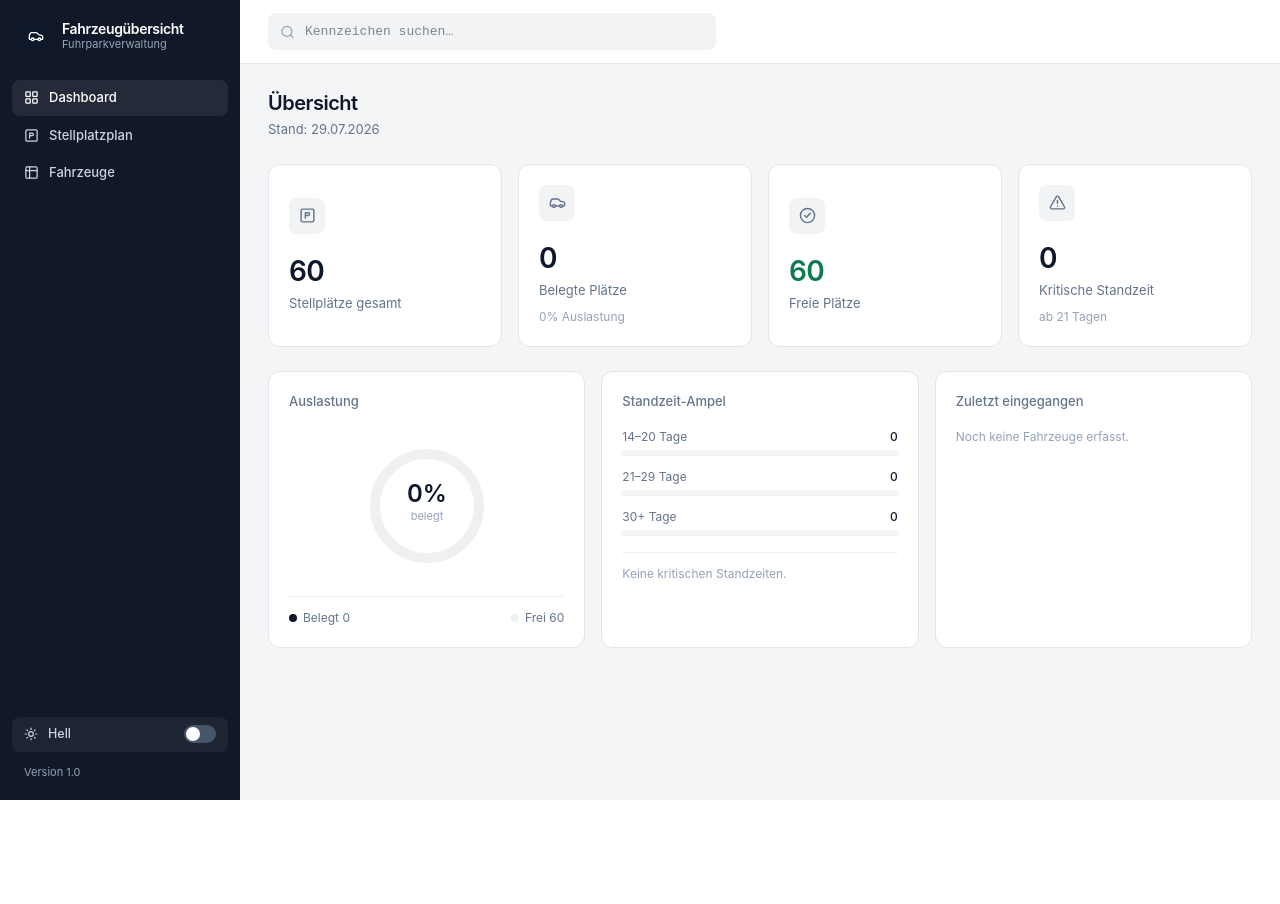
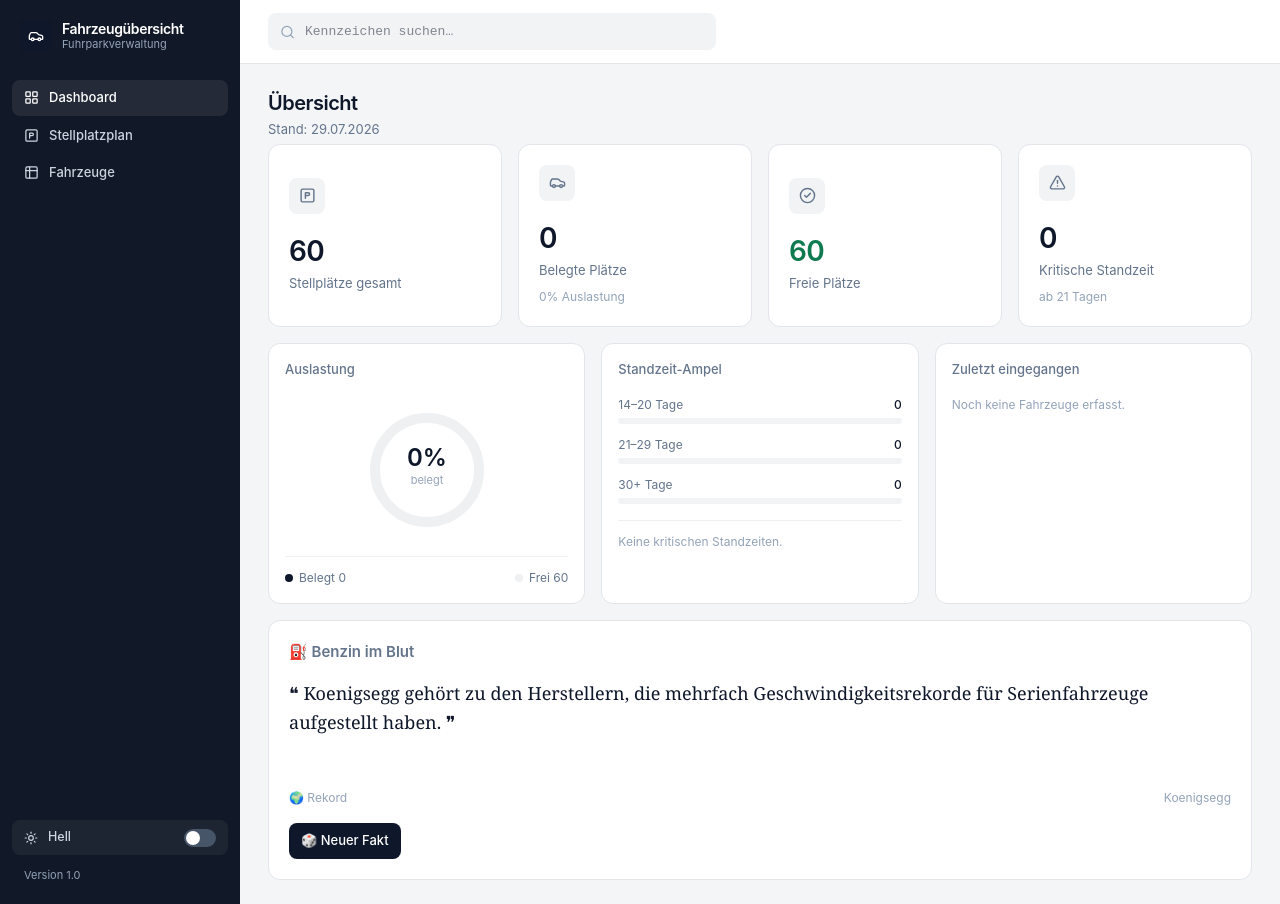
Before and after one commit to kevindollmayer/fahrzeugverwaltung, a React (Vite) app: page / in a window 1280 px wide. Before the commit the page ends 800 px from the top, so only its background shows below. Built offline with nearby package versions, Linux system fonts and the light colour scheme.

Commit message:
Dashboard verbessert

```diff
--- a/package.json
+++ b/package.json
@@ -19,6 +19,7 @@
     "lucide-react": "^1.27.0",
     "react": "^19.2.7",
     "react-dom": "^19.2.7",
+    "react-select": "^5.10.2",
     "tailwindcss": "^4.3.3"
   },
   "devDependencies": {
--- a/src/App.jsx
+++ b/src/App.jsx
@@ -1,3 +1,5 @@
+import BenzinImBlutKachel from "./BenzinImBlutKachel";
+import Select from "react-select";
 import { MARKEN } from "./automarken";
 import React, { useState, useMemo, useEffect, useRef } from "react";
 import {
@@ -249,7 +251,7 @@ const plaetze = erzeugeStellplaetze(maxId);
       <div className="flex-1 min-w-0 flex flex-col">
         <TopBar t={t} suche={suche} setSuche={setSuche} gefundenerPlatz={gefundenerPlatz} />
 
-        <main className="flex-1 px-7 py-6 max-w-[1400px] w-full mx-auto">
+        <main className="flex-1 px-7 py-6 max-w-[1650px] w-full mx-auto">
           {ansicht === "dashboard" && (
             <Dashboard
               ctx={ctx}
@@ -463,8 +465,8 @@ function Dashboard({ ctx, stellplaetze, belegte, freie, auslastungProzent, stand
   const gruen = { hell: "#0F7A50", dunkel: "#6FDCAE" }[ctx.modus];
 
   return (
-    <div className="space-y-6">
-      <div>
+    <div className="space-y-4">
+      <div className="mb-1">
         <h1 className="text-[20px] font-semibold tracking-tight">Übersicht</h1>
         <p className="text-[13px] mt-0.5" style={{ color: t.textMuted }}>Stand: {formatDatum(heuteISO())}</p>
       </div>
@@ -485,50 +487,105 @@ function Dashboard({ ctx, stellplaetze, belegte, freie, auslastungProzent, stand
       </div>
 
       <div className="grid grid-cols-3 gap-4">
-        <div className="rounded-xl p-5 border" style={{ background: t.panel, borderColor: t.border }}>
-          <div className="text-[13px] font-medium mb-4" style={{ color: t.textMuted }}>Auslastung</div>
-          <div className="flex items-center justify-center py-2">
+  <div className="rounded-xl p-4 border" style={{ background: t.panel, borderColor: t.border }}>
+    <div className="text-[13px] font-medium mb-4" style={{ color: t.textMuted }}>
+      Auslastung
+    </div>
+
+    <div className="flex items-center justify-center py-1">
       <RingChart t={t} prozent={auslastungProzent} />
     </div>
-          <div className="flex justify-between text-[12px] mt-3 pt-3 border-t" style={{ color: t.textMuted, borderColor: t.borderSoft }}>
+
+    <div
+      className="flex justify-between text-[12px] mt-3 pt-3 border-t"
+      style={{ color: t.textMuted, borderColor: t.borderSoft }}
+    >
       <span className="flex items-center gap-1.5">
-              <span className="w-2 h-2 rounded-full inline-block" style={{ background: t.text }} /> Belegt {belegte.length}
+        <span className="w-2 h-2 rounded-full inline-block" style={{ background: t.text }} />
+        Belegt {belegte.length}
       </span>
+
       <span className="flex items-center gap-1.5">
-              <span className="w-2 h-2 rounded-full inline-block" style={{ background: t.ringTrack }} /> Frei {freie.length}
+        <span className="w-2 h-2 rounded-full inline-block" style={{ background: t.ringTrack }} />
+        Frei {freie.length}
       </span>
     </div>
   </div>
 
-        <div className="rounded-xl p-5 border" style={{ background: t.panel, borderColor: t.border }}>
-          <div className="text-[13px] font-medium mb-4" style={{ color: t.textMuted }}>Standzeit-Ampel</div>
+  <div className="rounded-xl p-4 border" style={{ background: t.panel, borderColor: t.border }}>
+    <div className="text-[13px] font-medium mb-4" style={{ color: t.textMuted }}>
+      Standzeit-Ampel
+    </div>
+
     <div className="space-y-3">
-            <StandzeitBalken t={t} c={stufenFarben.gelb} label={`14–${SCHWELLE_ORANGE - 1} Tage`} wert={standzeitStats.gelb} max={belegte.length} />
-            <StandzeitBalken t={t} c={stufenFarben.orange} label={`${SCHWELLE_ORANGE}–${SCHWELLE_ROT - 1} Tage`} wert={standzeitStats.orange} max={belegte.length} />
-            <StandzeitBalken t={t} c={stufenFarben.rot} label={`${SCHWELLE_ROT}+ Tage`} wert={standzeitStats.rot} max={belegte.length} />
+      <StandzeitBalken
+        t={t}
+        c={stufenFarben.gelb}
+        label={`14–${SCHWELLE_ORANGE - 1} Tage`}
+        wert={standzeitStats.gelb}
+        max={belegte.length}
+      />
+
+      <StandzeitBalken
+        t={t}
+        c={stufenFarben.orange}
+        label={`${SCHWELLE_ORANGE}–${SCHWELLE_ROT - 1} Tage`}
+        wert={standzeitStats.orange}
+        max={belegte.length}
+      />
+
+      <StandzeitBalken
+        t={t}
+        c={stufenFarben.rot}
+        label={`${SCHWELLE_ROT}+ Tage`}
+        wert={standzeitStats.rot}
+        max={belegte.length}
+      />
     </div>
+
     {kritische === 0 && (
-            <p className="text-[12px] mt-4 pt-3 border-t" style={{ color: t.textFaint, borderColor: t.borderSoft }}>
+      <p
+        className="text-[12px] mt-4 pt-3 border-t"
+        style={{ color: t.textFaint, borderColor: t.borderSoft }}
+      >
         Keine kritischen Standzeiten.
       </p>
     )}
   </div>
 
-        <div className="rounded-xl p-5 border" style={{ background: t.panel, borderColor: t.border }}>
-          <div className="text-[13px] font-medium mb-4" style={{ color: t.textMuted }}>Zuletzt eingegangen</div>
-          {kuerzlich.length === 0 && <p className="text-[12px]" style={{ color: t.textFaint }}>Noch keine Fahrzeuge erfasst.</p>}
+  <div className="rounded-xl p-4 border" style={{ background: t.panel, borderColor: t.border }}>
+    <div className="text-[13px] font-medium mb-4" style={{ color: t.textMuted }}>
+      Zuletzt eingegangen
+    </div>
+
+    {kuerzlich.length === 0 && (
+      <p className="text-[12px]" style={{ color: t.textFaint }}>
+        Noch keine Fahrzeuge erfasst.
+      </p>
+    )}
+
     <div className="space-y-2.5">
       {kuerzlich.map((p) => (
         <div key={p.id} className="flex items-center justify-between text-[12.5px]">
           <div className="flex items-center gap-2 min-w-0">
             <span className="font-mono font-medium truncate">{p.kennzeichen}</span>
-                  <span className="truncate" style={{ color: t.textFaint }}>{p.marke}</span>
+            <span className="truncate" style={{ color: t.textFaint }}>
+              {p.marke}
+            </span>
           </div>
-                <span className="shrink-0 ml-2" style={{ color: t.textFaint }}>{formatDatum(p.eingangsdatum)}</span>
+
+          <span className="shrink-0 ml-2" style={{ color: t.textFaint }}>
+            {formatDatum(p.eingangsdatum)}
+          </span>
         </div>
       ))}
     </div>
   </div>
+
+  <div className="col-span-3">
+    <BenzinImBlutKachel t={t} />
+  </div>
+
 </div>
 
       {kritischeListe.length > 0 && (
@@ -884,15 +941,22 @@ function BearbeitenModal({ ctx, platz, onClose, onSave, onLeeren, onLoeschen })
             </Feld>
 
             <Feld t={t} label="Marke">
-              <select
-                value={form.marke}
-                onChange={(e) => setFeld("marke", e.target.value)}
-                className="w-full border rounded-lg px-3 py-2 text-[13px] outline-none"
-                style={inputStyle}
-              >
-                <option value="">— auswählen —</option>
-                {MARKEN.map((m) => <option key={m} value={m}>{m}</option>)}
-              </select>
+              <Select
+  options={MARKEN.map((m) => ({
+    value: m,
+    label: m,
+  }))}
+  value={
+    form.marke
+      ? { value: form.marke, label: form.marke }
+      : null
+  }
+  onChange={(option) =>
+    setFeld("marke", option ? option.value : "")
+  }
+  placeholder="Marke auswählen..."
+  isClearable
+/>
             </Feld>
 
             <div className="grid grid-cols-2 gap-3">
--- /dev/null
+++ b/src/BenzinImBlutKachel.jsx
@@ -0,0 +1,76 @@
+import React, { useState } from "react";
+import { BENZIN_IM_BLUT } from "./benzinImBlut";
+
+export default function BenzinImBlutKachel({ t }) {
+  const [fakt, setFakt] = useState(
+    BENZIN_IM_BLUT[Math.floor(Math.random() * BENZIN_IM_BLUT.length)]
+  );
+
+  function neuerFakt() {
+    let neu;
+
+    do {
+      neu =
+        BENZIN_IM_BLUT[
+          Math.floor(Math.random() * BENZIN_IM_BLUT.length)
+        ];
+    } while (
+      BENZIN_IM_BLUT.length > 1 &&
+      neu.id === fakt.id
+    );
+
+    setFakt(neu);
+  }
+
+  return (
+    <div
+      className="rounded-xl p-5 border flex flex-col justify-between"
+      style={{
+        background: t.panel,
+        borderColor: t.border,
+        minHeight: 260,
+      }}
+    >
+      <div>
+        <h3
+          className="text-[15px] font-semibold mb-4"
+          style={{ color: t.textMuted }}
+        >
+          ⛽ Benzin im Blut
+        </h3>
+
+        <div
+          style={{
+            fontFamily: "Georgia, serif",
+            fontSize: 18,
+            lineHeight: 1.6,
+            color: t.text,
+          }}
+        >
+          ❝ {fakt.text} ❞
+        </div>
+      </div>
+
+      <div className="mt-5">
+        <div
+          className="flex justify-between text-[12px] mb-4"
+          style={{ color: t.textFaint }}
+        >
+          <span>{fakt.typ}</span>
+          <span>{fakt.marke}</span>
+        </div>
+
+        <button
+          onClick={neuerFakt}
+          className="px-3 py-2 rounded-lg text-[13px] font-medium"
+          style={{
+            background: t.accent,
+            color: t.accentText,
+          }}
+        >
+          🎲 Neuer Fakt
+        </button>
+      </div>
+    </div>
+  );
+}
--- /dev/null
+++ b/src/benzinImBlut.js
@@ -0,0 +1,32 @@
+export const BENZIN_IM_BLUT = [
+  {
+    id: 1,
+    typ: "📜 Geschichte",
+    marke: "Mercedes-Benz",
+    text: "1886 präsentierte Carl Benz den Patent-Motorwagen – eines der ersten praxistauglichen Automobile der Welt."
+  },
+  {
+    id: 2,
+    typ: "🏁 Motorsport",
+    marke: "BMW",
+    text: "Der BMW M3 E30 wurde entwickelt, damit BMW die Homologation für den Tourenwagensport erhielt."
+  },
+  {
+    id: 3,
+    typ: "⚙️ Technik",
+    marke: "Mazda",
+    text: "Mazda hielt über Jahrzehnte am Wankelmotor fest und gewann 1991 als erster japanischer Hersteller die 24 Stunden von Le Mans."
+  },
+  {
+    id: 4,
+    typ: "😂 Kurios",
+    marke: "Volvo",
+    text: "Der Name Volvo stammt vom lateinischen Wort 'volvere' und bedeutet sinngemäß 'Ich rolle'."
+  },
+  {
+    id: 5,
+    typ: "🌍 Rekord",
+    marke: "Koenigsegg",
+    text: "Koenigsegg gehört zu den Herstellern, die mehrfach Geschwindigkeitsrekorde für Serienfahrzeuge aufgestellt haben."
+  }
+];
```
Also changed, not shown: 1 other file (tests, documents, lock files or other folders). Lines whose indentation alone changed are shown as unchanged.
